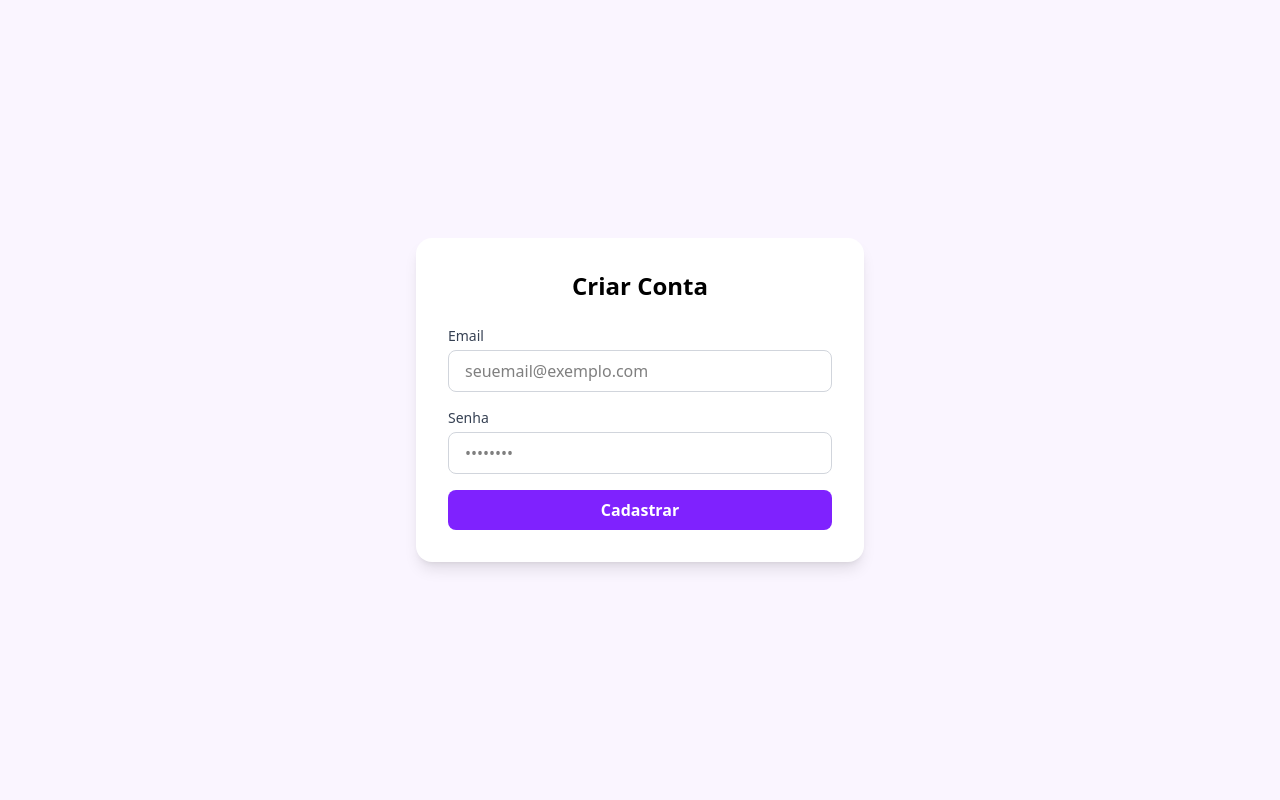
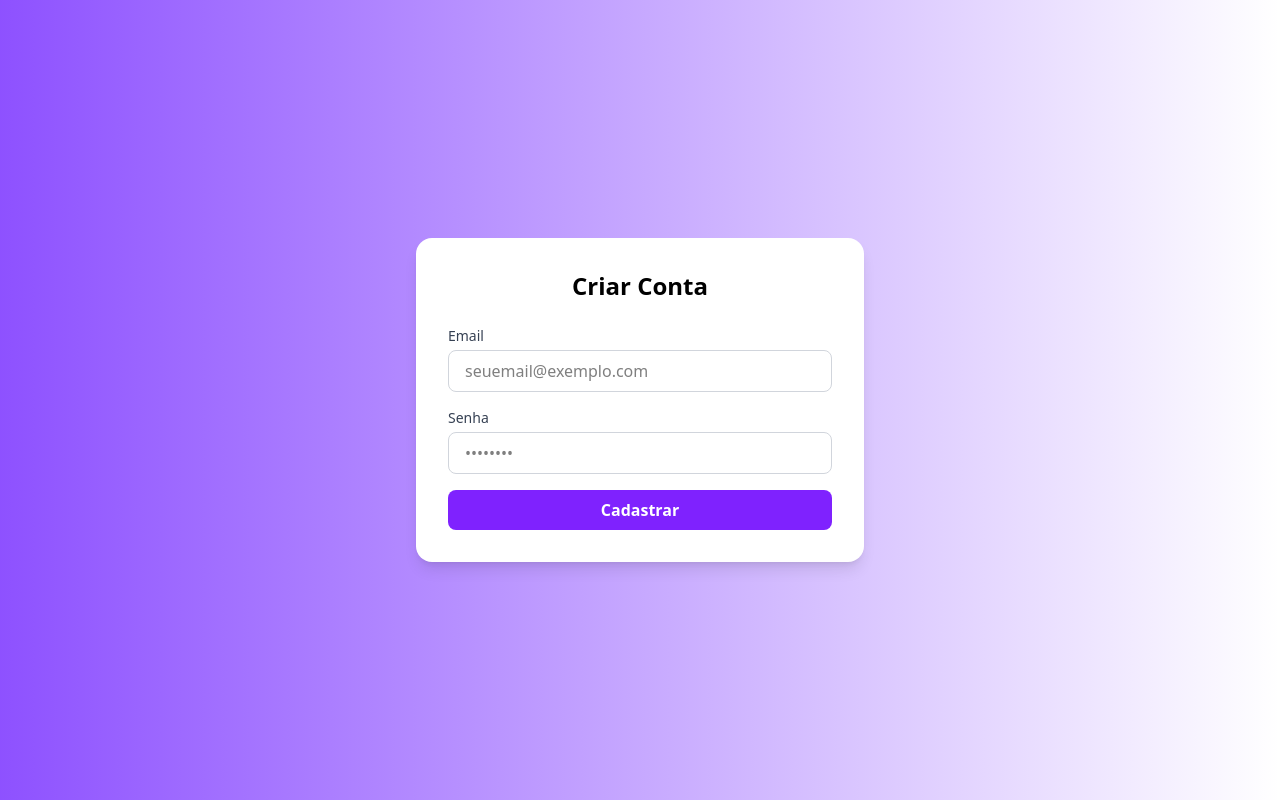
Before and after one commit to Welin7/reactjs-with-tailwind, a React (Vite) app in the folder login-app/: page /register in a window 1280 px wide. Built offline with nearby package versions, Linux system fonts and the light colour scheme; no server answers.

Commit message:
feat: adjustment tailwindcss in background.

```diff
--- a/login-app/src/components/Login.jsx
+++ b/login-app/src/components/Login.jsx
@@ -21,7 +21,7 @@
     };
 
     return (
-        <div className="min-h-screen flex items-center justify-center bg-purple-50">
+        <div className="min-h-screen flex items-center justify-center bg-gradient-to-r from-violet-500 to-white-400">
             <div className="bg-white p-8 rounded-2xl shadow-lg w-full max-w-md">
                 <h2 className="text-2xl font-semibold text-center text-black-800 mb-6">Entrar na Conta</h2>
                 <form onSubmit={handleSubmit} className="space-y-4">
--- a/login-app/src/components/Register.jsx
+++ b/login-app/src/components/Register.jsx
@@ -21,7 +21,7 @@
     };
 
     return (
-        <div className="min-h-screen flex items-center justify-center bg-purple-50">
+        <div className="min-h-screen flex items-center justify-center bg-gradient-to-r from-violet-500 to-white-400">
             <div className="bg-white p-8 rounded-2xl shadow-lg w-full max-w-md">
                 <h2 className="text-2xl font-semibold text-center text-black-800 mb-6">Criar Conta</h2>
                 <form onSubmit={handleSubmit} className="space-y-4">
```
